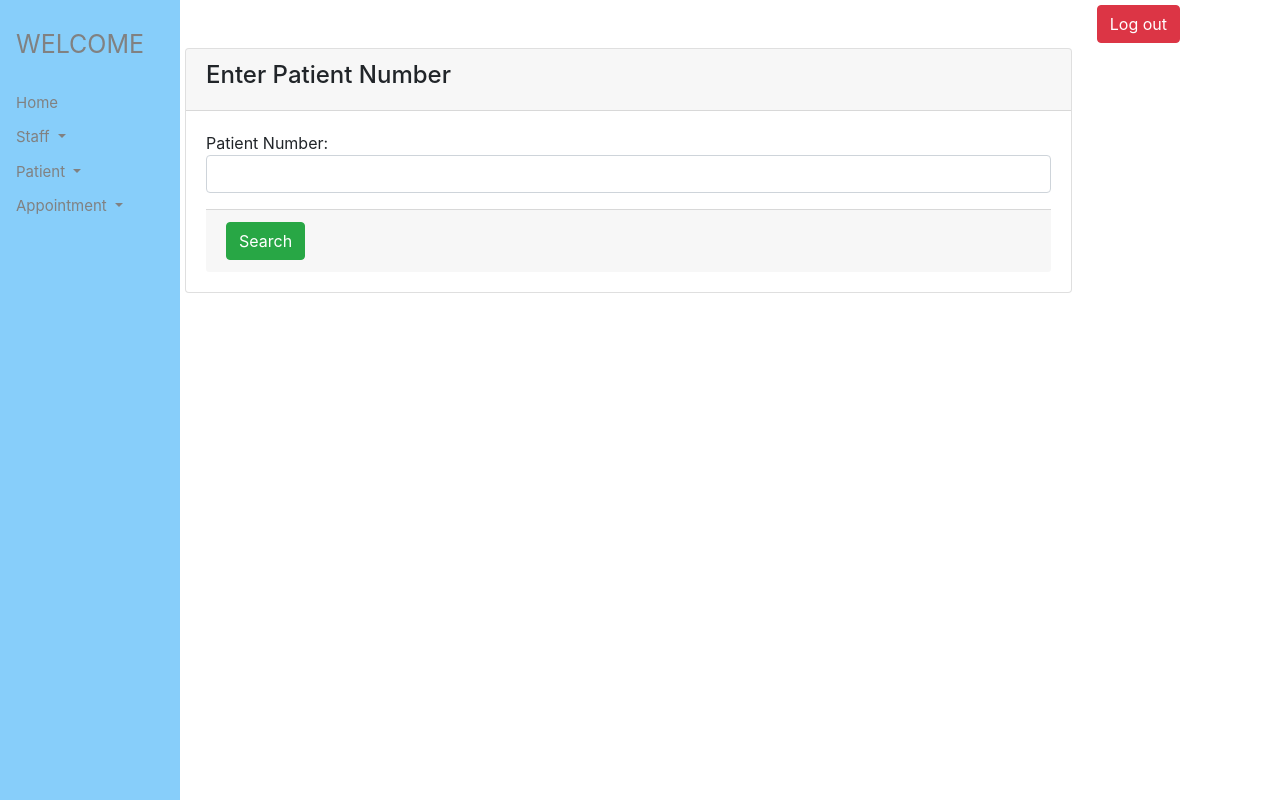
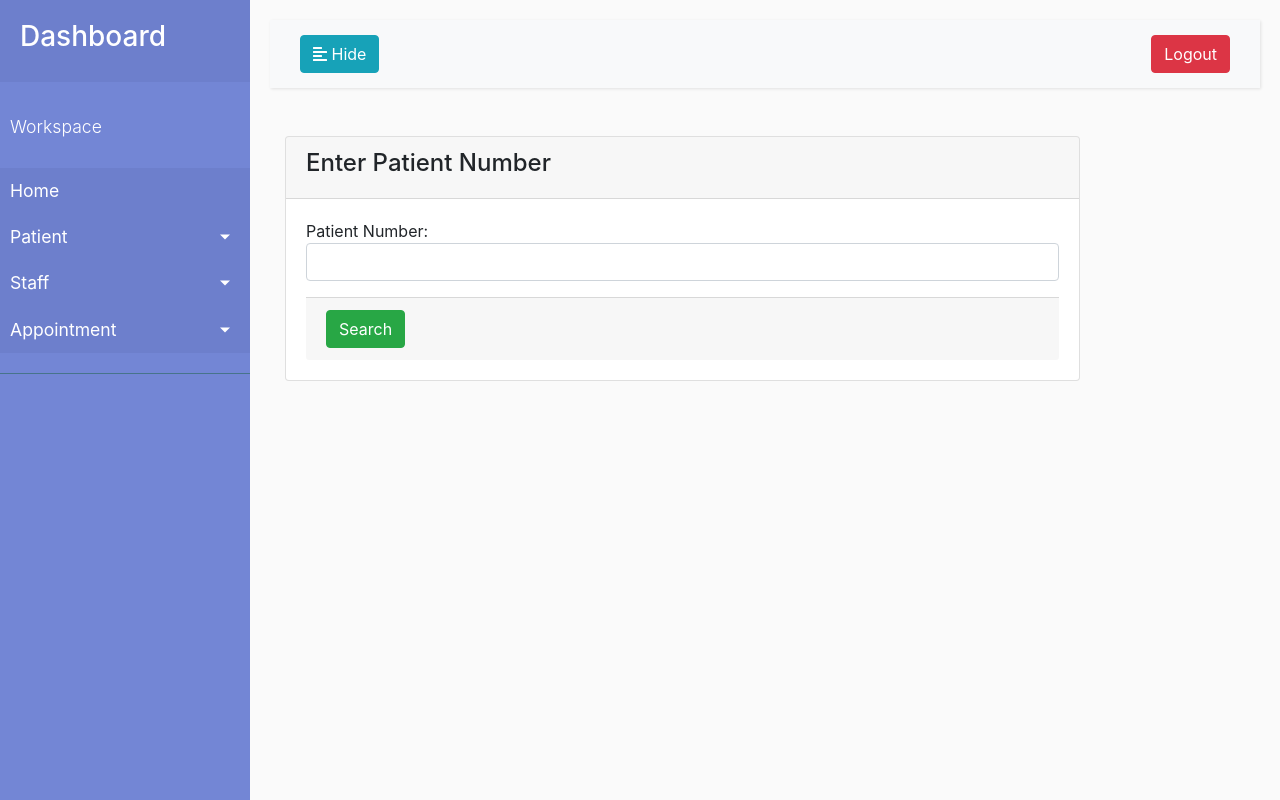
Before and after one commit to laken11/Myhospital, a Django app: page /patients/searhinput in a window 1280 px wide. Run offline with Django 3.2, Linux system fonts and the light colour scheme; some libraries are stand-ins or nearby versions.

Commit message:
edited work

```diff
--- a/templates/doctor/add_doctor.html
+++ b/templates/doctor/add_doctor.html
@@ -18,7 +18,6 @@
                                     {% endfor %}
                                 </select>
                             </div>
-                        </div>
                             <div class="form-row">
                                 <div class="form-group col-6">
                                     <label for="specialization" class="form-check-label">Specialization</label>
@@ -26,7 +25,8 @@
                                            value="{{ doctor.specialization }}">
                                 </div>
                                 <div class="form-group col-6">
-                                <label for="appointment_schedule" class="form-check-label">Appointment schedule</label>
+                                    <label for="appointment_schedule" class="form-check-label">Appointment
+                                        schedule</label>
                                     <input name="appointment_schedule" class="form-control" type="text"
                                            id="appointment_schedule" value="{{ doctor.appointment_schedule }}">
                                 </div>
@@ -39,6 +39,7 @@
                             <div class="card-footer">
                                 <button class="btn btn-success" type="submit">Submit</button>
                             </div>
+                        </div>
                     </form>
                 </div>
             </div>
--- a/templates/forstaff.html
+++ b/templates/forstaff.html
@@ -1,69 +1,104 @@
 {% load static %}
 <!DOCTYPE html>
-<html>
+<html lang="en">
 <head>
+    <meta charset="UTF-8">
     <title>Staff</title>
-    <meta name="viewport" content="width=device-width, initial-scale=1">
-    <link href="{% static 'api/assets/css/work.css' %}" rel="stylesheet" type="text/css">
-    <link href="{% static 'api/assets/css/bootstrap.min.css' %}" rel="stylesheet" type="text/css">
-    <script src="{% static 'api/assets/js/jquery-1.12.1.min.js' %}"></script>
-    <script src="{% static 'api/assets/js/bootstrap.min.js' %}"></script>
-    <script src="{% static 'api/assets/js/popper.min.js' %}"></script>
+    <meta charset="utf-8">
+    <meta name="viewport" content="width=device-width, initial-scale=1.0">
+    <link rel="stylesheet" href="{% static 'api/assets/fontawesome-free-5.14.0-web/css/all.css' %}">
+    <link rel="stylesheet" href="{% static 'api/assets/css/bootstrap.min.css' %}">
+    <link rel="stylesheet" href="{% static 'api/assets/css/work.css' %}">
+    <script src="{% static 'api/assets/fontawesome-free-5.14.0-web/js/solid.js' %}"></script>
+    <script src="{% static 'api/assets/fontawesome-free-5.14.0-web/js/fontawesome.js' %}"></script>
     <script src="{% static 'api/assets/js/sweetalert2.min.js' %}"></script>
 </head>
 <body>
+<div class="wrapper">
+    <nav id="sidebar">
+        <div class="sidebar-header">
+            <h3>Dashboard</h3>
+        </div>
 
-<div class="sidenav">
-    <p class="">WELCOME</p>
-    <a href="{% url 'staff_home' %}" class="">Home</a>
-    <div class="dropdown show">
-        <a class="dropdown-toggle" href="#" role="button" id="dropdownMenuLink" data-toggle="dropdown" aria-haspopup="true" aria-expanded="false">
-            Staff
-        </a>
+        <ul class="list-unstyled components">
+            <p>Workspace</p>
+            <li class="active">
+                <a href="{% url 'staff_home' %}"  class="">Home</a>
+            </li>
+            <li class="active">
+                <a href="#patientSubmenu" data-toggle="collapse" aria-expanded="false" class="dropdown-toggle">Patient</a>
+                <ul class="collapse list-unstyled" id="patientSubmenu">
+                    <li>
+                        <a href="{% url 'list_patients' %}">List</a>
+                    </li>
+                    <li>
+                        <a href="{% url 'add_patient_for_staff' %}">Add</a>
+                    </li>
+                    <li>
+                        <a href="{% url 'searchInput' %}">Search</a>
+                    </li>
+                    <li>
+                        <a href="{% url 'create_doctors' %}">Register Doctor</a>
+                    </li>
+                </ul>
+            </li>
+            <li class="active">
+                <a href="#staffSubmenu" data-toggle="collapse" aria-expanded="false" class="dropdown-toggle collapsed">Staff</a>
+                <ul class="collapse list-unstyled" id="staffSubmenu">
+                    <li>
+                        <a href="{% url 'list_staff' %}">List</a>
+                    </li>
+                    <li>
+                        <a href="{% url 'register_staff' %}">Add</a>
+                    </li>
+                    <li>
+                        <a href="{% url 'staff_search_input' %}">Search</a>
+                    </li>
+                </ul>
+            </li>
+            <li class="active">
+                <a href="#appointSubmenu" data-toggle="collapse" aria-expanded="false" class="dropdown-toggle collapsed">Appointment</a>
+                <ul class="collapse list-unstyled" id="appointSubmenu">
+                    <li>
+                        <a href="{% url 'list_appointments' %}">List</a>
+                    </li>
+                    <li>
+                        <a href="{% url 'create_appointment_for_staff' %}">Add</a>
+                    </li>
+                    <li>
+                        <a href="{% url 'search_in' %}">Search</a>
+                    </li>
+                </ul>
+            </li>
+        </ul>
+    </nav>
+    <div id="content">
+        <nav class="navbar navbar-expand-lg navbar-light bg-light">
+            <div class="container-fluid">
+                <button type="button" id="sidebarCollapse" class="btn btn-info">
+                    <i class="fa fa-align-left"></i>
+                    <span>Hide</span>
+                </button>
+                <div>
+                    <a class="btn btn-danger" href="{% url 'logout' %}">Logout</a>
+                </div>
+            </div>
+        </nav>
+        {% block content %}
+        {% endblock %}
+    </div>
 
-        <div class="dropdown-menu" aria-labelledby="dropdownMenuLink">
-            <a class="dropdown-item" href="{% url 'staff_search_input' %}">Search</a>
-            <a class="dropdown-item" href="{% url 'list_staff' %}">List</a>
-            <a class="dropdown-item" href="{% url 'register_staff' %}">Add</a>
-            <a class="dropdown-item" href="{% url 'create_doctors' %}">Register doctor</a>
-        </div>
-    </div>
-    <div class="dropdown show">
-        <a class="dropdown-toggle" href="#" role="button" id="dropdownMenuLink" data-toggle="dropdown" aria-haspopup="true" aria-expanded="false">
-            Patient
-        </a>
-
-        <div class="dropdown-menu" aria-labelledby="dropdownMenuLink">
-            <a class="dropdown-item" href="{% url 'list_patients' %}">List</a>
-            <a class="dropdown-item" href="{% url 'add_patient_for_staff' %}">Add</a>
-            <a class="dropdown-item" href="{% url 'searchInput' %}">Search</a>
-        </div>
-    </div>
-    <div class="dropdown show">
-        <a class="dropdown-toggle" href="#" role="button" id="dropdownMenuLink" data-toggle="dropdown" aria-haspopup="true" aria-expanded="false">
-            Appointment
-        </a>
-
-        <div class="dropdown-menu" aria-labelledby="dropdownMenuLink">
-            <a class="dropdown-item" href="{% url 'list_appointments' %}">List</a>
-            <a class="dropdown-item" href="{% url 'create_appointment_for_staff' %}">Add</a>
-            <a class="dropdown-item" href="{% url 'search_in' %}">Search</a>
-        </div>
-    </div>
-</div>
-<div class="logout">
-    <a class="btn btn-danger" href="{% url 'logout' %}">Log out</a>
-</div>
-
-<div class="main">
-    <div class ='headn'>
-        <h2 class="text-info bg-warning"></h2>
-    </div>
-    {% block content %}
-    {% endblock %}
 </div>
 <script src="{% static 'api/assets/js/jquery-1.12.1.min.js' %}"></script>
 <script src="{% static 'api/assets/js/bootstrap.min.js' %}"></script>
 <script src="{% static 'api/assets/js/popper.min.js' %}"></script>
+<script type="text/javascript">
+    $(document).ready(function () {
+        $('#sidebarCollapse').on('click', function () {
+            $('#sidebar').toggleClass('active')
+        });
+
+    });
+</script>
 </body>
 </html>
--- a/templates/login/loginpage.html
+++ b/templates/login/loginpage.html
@@ -23,11 +23,12 @@
                             </div>
                             <div class="card-footer">
                                 <button type="submit" class="btn btn-success btn-lg btn-block">Sign in</button>
-                                <p class="text-center text-info">Not registered yet? <a class="like-info" href="{% url 'register' %}">Register!</a> </p>
+                                <p class="text-center text-info">Not registered yet? <a class="like-info" href="{% url 'register' %}">Register!</a></p>
                             </div>
                         </div>
                     </form>
                 </div>
             </div>
         </div>
+    </div>
 {% endblock %}
--- a/templates/medical_record/list_doctor.html
+++ b/templates/medical_record/list_doctor.html
@@ -20,7 +20,6 @@
                                 <th>Updated time</th>
                                 <th>Medications</th>
                                 <th>Med number</th>
-                                <th>Action</th>
                             </tr>
                             </thead>
                             {% for medical_record in medical_records %}
@@ -30,10 +29,10 @@
                                     <td>{{ medical_record.doctor_user_first_name }} {{ medical_record.doctor_user_last_name }}</td>
                                     <td>{{ medical_record.appointment_history }}</td>
                                     <td>{{ medical_record.test_required }}</td>
-                                    <td>{{ medical_record.treatments }}</td>
+                                    <td>{{ medical_record.treatment }}</td>
                                     <td>{{ medical_record.diagnosis }}</td>
                                     <td>{{ medical_record.updated_date }}</td>
-                                    <td>{{ medical_record.medications }}</td>
+                                    <td>{{ medical_record.medication }}</td>
                                     <td>{{ medical_record.med_number }}</td>
                                     <td>
                                         {#                                        <div class="btn-row">#}
--- a/templates/patient/viewpatient.html
+++ b/templates/patient/viewpatient.html
@@ -49,7 +49,7 @@
                             <div class="btn-group">
                                 <a href="{% url 'details' patient.id %}"
                                    class="btn btn-success">Details</a>
-                                <a href="{% url 'edit_patient' patient.id %}"
+                                <a href="{% url 'edit_patient_for_staff' patient.id %}"
                                    class="btn btn-success">Edit</a>
                             </div>
                         </td>
--- a/work/repositorites/MedicalRecordsRepository.py
+++ b/work/repositorites/MedicalRecordsRepository.py
@@ -44,6 +44,7 @@ class DjangoORMMedicalRecordRepository(MedicalRecordsRepository):
         medical_record.treatments = model.treatments
         medical_record.appointment_history = model.appointment_history
         medical_record.med_number = model.med_number
+        medical_record.medications = model.medications
         medical_record.save()
 
     def edit_medical_record(self, id: int, model: EditMedicalRecordsDto):
@@ -86,6 +87,7 @@ class DjangoORMMedicalRecordRepository(MedicalRecordsRepository):
             item.Patient_user_first_name = medical_record['patient__user__first_name']
             item.Patient_user_last_name = medical_record['patient__user__last_name']
             item.medications = medical_record['medications']
+            item.treatment = medical_record['treatments']
             item.id = medical_record['id']
             result.append(item)
         return result
--- a/work/repositorites/StaffRepository.py
+++ b/work/repositorites/StaffRepository.py
@@ -53,7 +53,6 @@ class DjangoOMStaffRepository(StaffRepository):
         user.last_name = model.last_name
         user.first_name = model.first_name
         user.save()
-        staff.user = user
         staff.save()
 
     def edit_staff(self, model: EditStaffDto, id):
--- a/work/static/api/assets/css/work.css
+++ b/work/static/api/assets/css/work.css
@@ -1,60 +1,117 @@
-body {
-    font-family: "Lato", sans-serif;
+.wrapper {
+    display: flex;
+    width: 100%;
+    align-items: stretch;
+}
+#sidebar {
+    min-width: 250px;
+    max-width: 250px;
+    min-height: 100vh;
+    background: #7386D5;
+    color: #fff;
 }
 
-.sidenav {
-    height: 100%;
-    width: 180px;
-    position: fixed;
-    z-index: 1;
-    top: 0;
-    left: 0;
-    background-color: lightskyblue;
-    overflow-x: hidden;
-    padding-top: 20px;
+#sidebar .sidebar-header {
+    padding: 20px;
+    background: #6d7fcc;
 }
 
-.sidenav a {
-    padding: 6px 8px 6px 16px;
-    text-decoration: none;
-    font-size: 15px;
-    color: #818181;
-    display: block;
+#sidebar ul.components {
+    padding: 20px 0;
+    border-bottom: 1px solid #47748b;
 }
-.sidenav p {
-    padding: 6px 8px 6px 16px;
-    text-decoration: none;
-    font-size: 25px;
-    color: #818181;
+
+#sidebar ul p {
+    color: #fff;
+    padding: 10px;
+}
+
+#sidebar ul li a {
+    padding: 10px;
+    font-size: 1.1em;
     display: block;
 }
 
-.sidenav a:hover {
-    color: #f1f1f1;
+#sidebar ul li a:hover {
+    color: #7386D5;
+    background: #fff;
 }
-.logout{
-    position: absolute;
-    top: 5px;
-    right: 100px;
-}
-.headn{
-    position: fixed;
-    top: 0;
-    right: 0;
+#sidebar ul li.active > a, a[aria-expanded="true"] {
+    color: #fff;
+    background: #6d7fcc;
 }
 
-.main {
-    margin-left: 160px; /* Same as the width of the sidenav */
-    /*font-size: 28px; !* Increased text to enable scrolling *!*/
-    padding: 0px 10px;
+ul ul a {
+    font-size: 0.9em !important;
+    padding-left:30px; !important;
+    background: #6d7fcc;
 }
 
-@media screen and (max-height: 450px) {
-    .sidenav {
-        padding-top: 15px;
+#sidebar.active {
+    margin-left: -250px;
+}
+a[data-toggle="collapse"] {
+    position: relative;
+}
+.dropdown-toggle::after {
+    display: block;
+    position: absolute;
+    top: 50%;
+    right: 20px;
+    transform: translateY(-50%);
+}
+
+@media (max-width: 768px) {
+    #sidebar {
+        margin-left: -250px;
     }
-
-    .sidenav a {
-        font-size: 18px;
+    #sidebar.active {
+        margin-left: 0;
+    }
+    #sidebarCollapse span {
+        display: none;
     }
 }
+body {
+    font-family: 'Georgia' sans-serif;
+    background: #fafafa;
+}
+
+p {
+    font-family: 'Georgia' sans-serif;
+    font-size: 1.1em;
+    font-weight: 300;
+    line-height: 1.7em;
+    color: #999;
+}
+a, a:hover, a:focus {
+    color: inherit;
+    text-decoration: none;
+    transform-style: all 0.3s;
+}
+.navbar {
+    padding: 15px;
+    background: #fff;
+    border: none;
+    border-radius: none;
+    margin-bottom: 40px;
+    box-shadow: 1px 1px 3px rgba(0,0,0,0.1);
+}
+.navber-btn {
+    box-shadow: none;
+    outline: none;!important;
+    border: none;
+}
+
+.line {
+    width: 100%;
+    height: 1px;
+    border-bottom: 1px dashed#dddddd;
+    margin: 40px 0;
+}
+#content {
+    width: 100%;
+    padding: 20px;
+    min-height: 100vh;
+    transition: all 0.3s;
+}
--- a/work/views/Doctor_view/doctor_view.py
+++ b/work/views/Doctor_view/doctor_view.py
@@ -34,8 +34,9 @@ def doctor_details(request, doctor_id):
 @login_required(login_url='login')
 @allowed_users(allowed_user=['doctor'])
 def doctor_home(request):
+    job_title =   request.user.staff.job_title
     context = {
-
+        'job': job_title
     }
     return render(request, 'doctor/doctorHome.html', context)
 
--- a/work/views/Login/login_url.py
+++ b/work/views/Login/login_url.py
@@ -1,6 +1,5 @@
 from django.urls import path
 from work.views.Login import login_view
-
 
 urlpatterns = [
     path('login/', login_view.login_page_post, name='login'),
--- a/work/views/PatientViews/patient_url.py
+++ b/work/views/PatientViews/patient_url.py
@@ -9,6 +9,7 @@ urlpatterns = [
     path('register_staff/', patient_view.register_user_post_staff, name='add_patient_for_staff'),
     path('view_patients/', patient_view.list_patient, name='list_patients'),
     path('<patient_id>/', patient_view.patient_details, name='details'),
+    path('<patient_id>/edit_for_staff', patient_view.edit_patient_for_staff, name="edit_patient_for_staff"),
     path('patient_home', patient_view.patient_home, name='patient_home'),
     path('<patient_id>/edit', patient_view.edit_patient, name='edit_patient'),
 ]
--- a/work/views/PatientViews/patient_view.py
+++ b/work/views/PatientViews/patient_view.py
@@ -135,6 +135,19 @@ def search_patient(request):
     return render(request, 'staff/search_patient.html', context)
 
 
+def edit_patient_for_staff(request, patient_id: int):
+    patient_details_dto = __get_patient_details_dto_or_rise_404(patient_id)
+    context = {
+        'title': f'Edit patient {patient_details_dto.user_first_name}',
+        'patient_id': patient_id,
+        'patient': patient_details_dto
+    }
+    new_patient_dto = __edit_if_post_method(context, request, patient_id)
+    if new_patient_dto is not None:
+        context["patient"] = new_patient_dto
+    return render(request, "staff/edit_patient_for_staff.html", context)
+
+
 def __set_patient_attributes_form_request_edit(edit_patient_dto, request):
     edit_patient_dto.blood_group = request.POST['blood_group']
     edit_patient_dto.phone = request.POST['phone']
--- a/work/views/medical_record/medical_record_view.py
+++ b/work/views/medical_record/medical_record_view.py
@@ -33,7 +33,7 @@ def create_medical_record(request):
     }
     __create_if_post_method(request, context)
     if request.method == 'POST' and context['saved']:
-        return redirect('')
+        return redirect('doctor_home')
     return render(request, 'medical_record/create_med_red.html', context)
 
 
```
Also changed, not shown: templates/doctor/doctorHome.html (+19 -0 lines), templates/fordoctor.html (+78 -51 lines), templates/forpatient.html (+51 -19 lines), templates/staff/edit_patient_for_staff.html (added, +94 -0 lines), templates/staff/staff_home.html (+11 -8 lines), work/static/api/assets/js/work.js (deleted, +0 -35 lines). Lines whose indentation alone changed are shown as unchanged.
